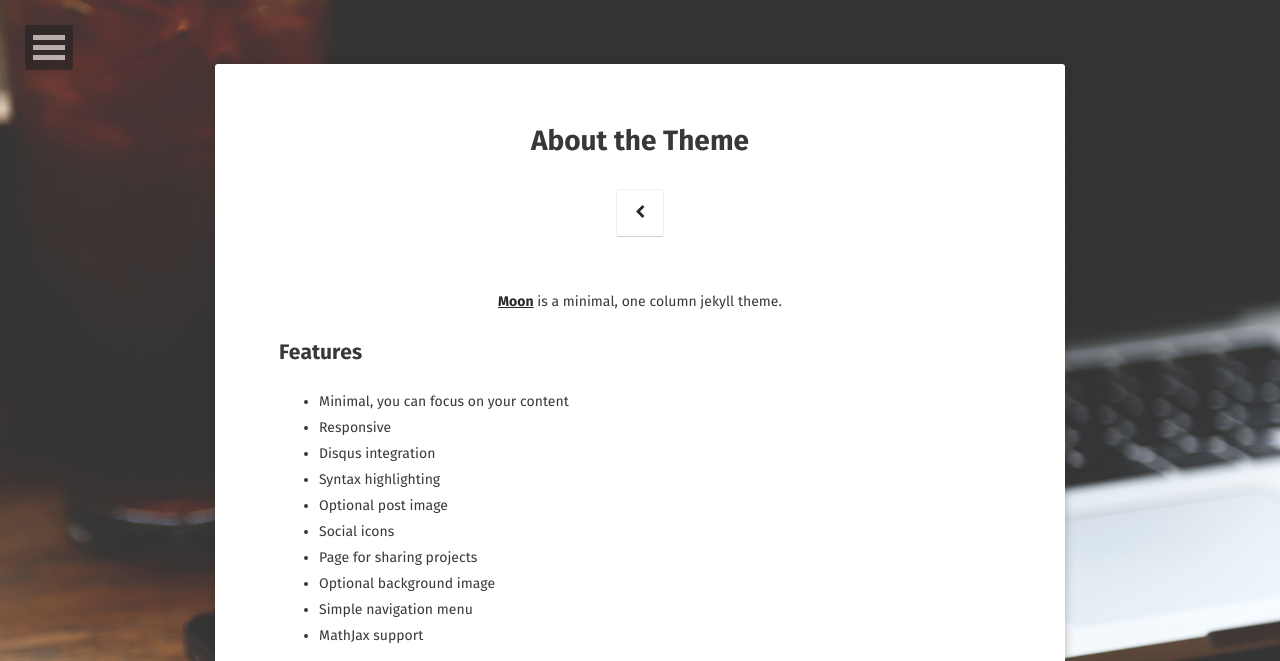
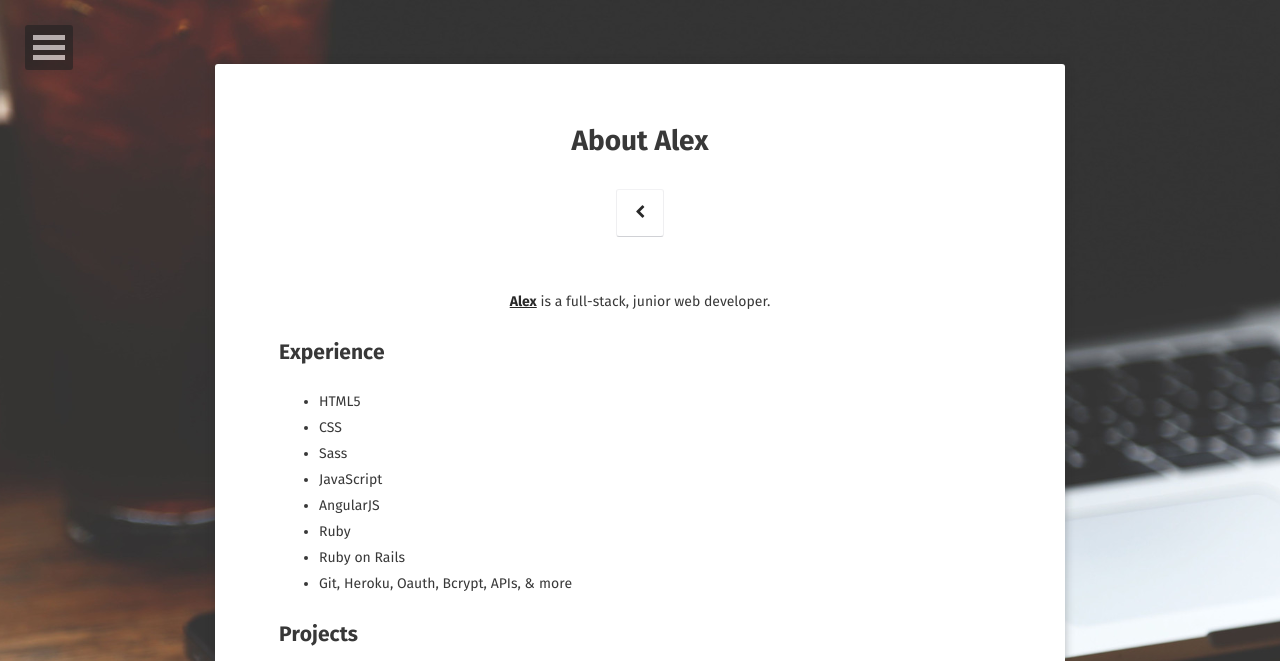
Before and after one commit to alexandriako/alexandriako.github.io, a Jekyll site: the page built from about/index.md, in a window 1280 px wide. Shown: the top 661 px of the page. Built offline with Jekyll 4.4.1, drawn with Linux system fonts in a browser that asks for light colours; some web fonts are replaced; some of the changed text lies outside the part shown; grey boxes are pictures that could not be loaded.

Commit message:
about page

```diff
--- a/_config.yml
+++ b/_config.yml
@@ -1,14 +1,14 @@
 # Site
-title:              Moon
-bio:                'Minimal, one column jekyll theme.'
-description:        "Moon is a minimal, one column jekyll theme for your blog."
+title:              Alex's Portfolio
+bio:                'This is a portfolio of my work as fullstack junior developer'
+description:        "This is a portfolio of my work."
 reading_time:       true
 words_per_minute:   200
 logo:               'assets/img/logo.png'
 background:         'assets/img/placeholder-big.jpg'
 tiled_bg:           false   # Set this true if you want to tile your background image, otherwise it will be covered
 locale:             en_US
-url:                https://taylantatli.github.io/Moon
+url:                https://alexandriako.github.io/
 
 # Jekyll
 permalink:          /:title/
@@ -26,7 +26,7 @@ sass:
   style:            compressed
 
 # Comments
-disqus_shortname:   taylantatli
+disqus_shortname:   alexandriako
 
 # Social
 # if you don't have any of social below, comment the line.
@@ -38,19 +38,19 @@ disqus_shortname:   taylantatli
   #ad-slot:
 #bing-verify:
 #email:
-twitter:            username
-facebook:           username
-github-url:         username
+# twitter:            username
+# facebook:           username
+github-url:         alexandriako
 #stackoverflow:     123456/username   from a "http://stackoverflow.com/users/123456/username" link
-#linkedin:          username
+linkedin:           alexandria-okamoto-88bb7b114/
 #xing:              username
-instagram:          username
+# instagram:          alexkerrioka
 #lastfm:            username
 #tumblr:            username
 #medium:            '@username'
 #pinterest:         username
 #foursquare:        username
-steam:              username
+# steam:              username
 #dribbble:          username
 #youtube:           username
 #youtube-channel:   channel
--- a/about/index.md
+++ b/about/index.md
@@ -1,26 +1,25 @@
 ---
 layout: page
-title: About the Theme
+title: About Alex
 tags: [about, Jekyll, theme, moon]
 date: 2016-03-21
 comments: false
 ---
 
-<center><a href="http://taylantatli.github.io/Moon"><b>Moon</b></a> is a minimal, one column jekyll theme.</center>
+<center><a href="https://www.linkedin.com/in/alexandria-okamoto-88bb7b114/"><b>Alex</b></a> is a full-stack, junior web developer.</center>
 
-## Features
-* Minimal, you can focus on your content
-* Responsive
-* Disqus integration
-* Syntax highlighting
-* Optional post image
-* Social icons
-* Page for sharing projects
-* Optional background image
-* Simple navigation menu
-* MathJax support
+## Experience
+* HTML5
+* CSS
+* Sass
+* JavaScript
+* AngularJS
+* Ruby
+* Ruby on Rails
+* Git, Heroku, Oauth, Bcrypt, APIs, & more
 
-## Preview
+
+## Projects
 
 {% capture images %}
     https://cloud.githubusercontent.com/assets/754514/14509720/61c61058-01d6-11e6-93ab-0918515ecd56.png
@@ -29,9 +28,3 @@ comments: false
 {% include gallery images=images caption="Screenshots of Moon Theme" cols=2 %}
 
 See a [live version of Moon](http://taylantatli.github.io/Moon) hosted on GitHub.
-
-## Getting Started
-
-To learn how to install and use this theme check out the [Setup Guide](http://taylantatli.me/Moon/moon-theme/) for more information.
-
-[Install Moon](https://github.com/TaylanTatli/Moon){: .btn}
```
Also changed, not shown: projects.md (added, +7 -0 lines).
